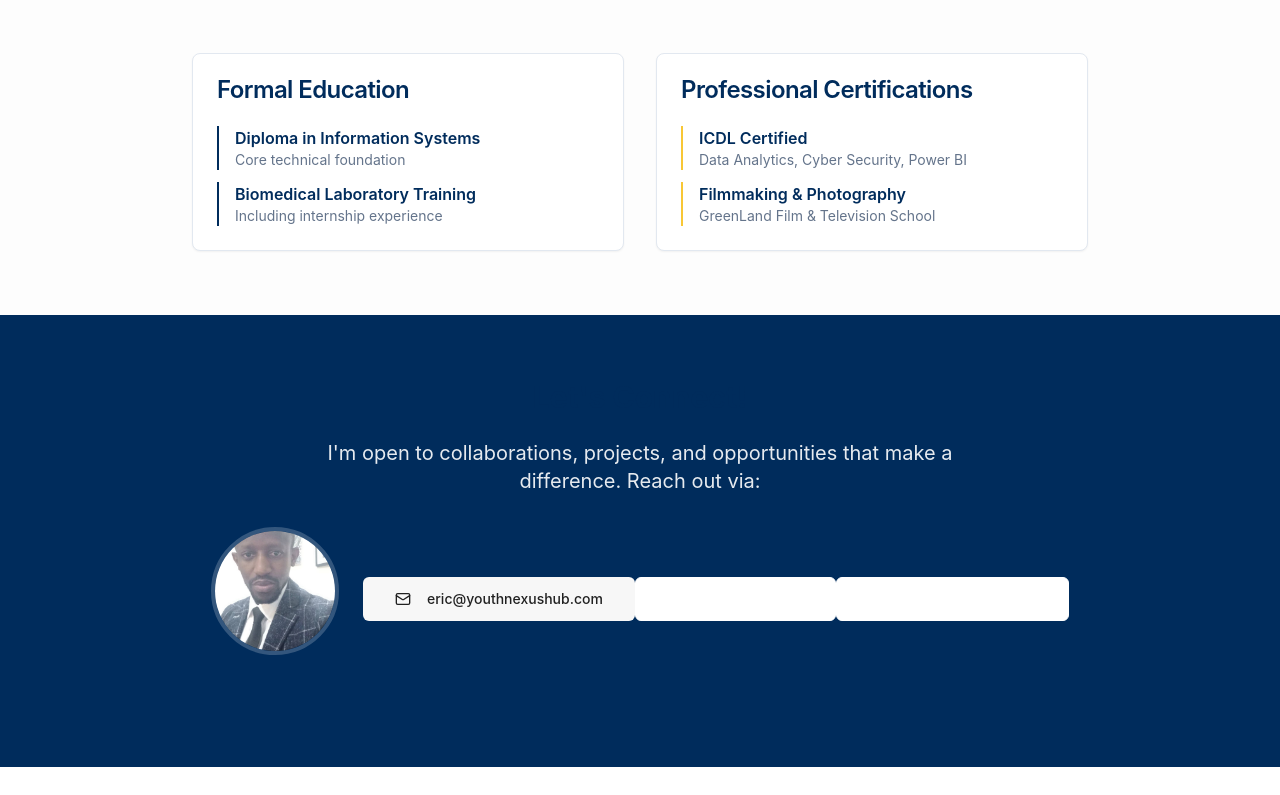
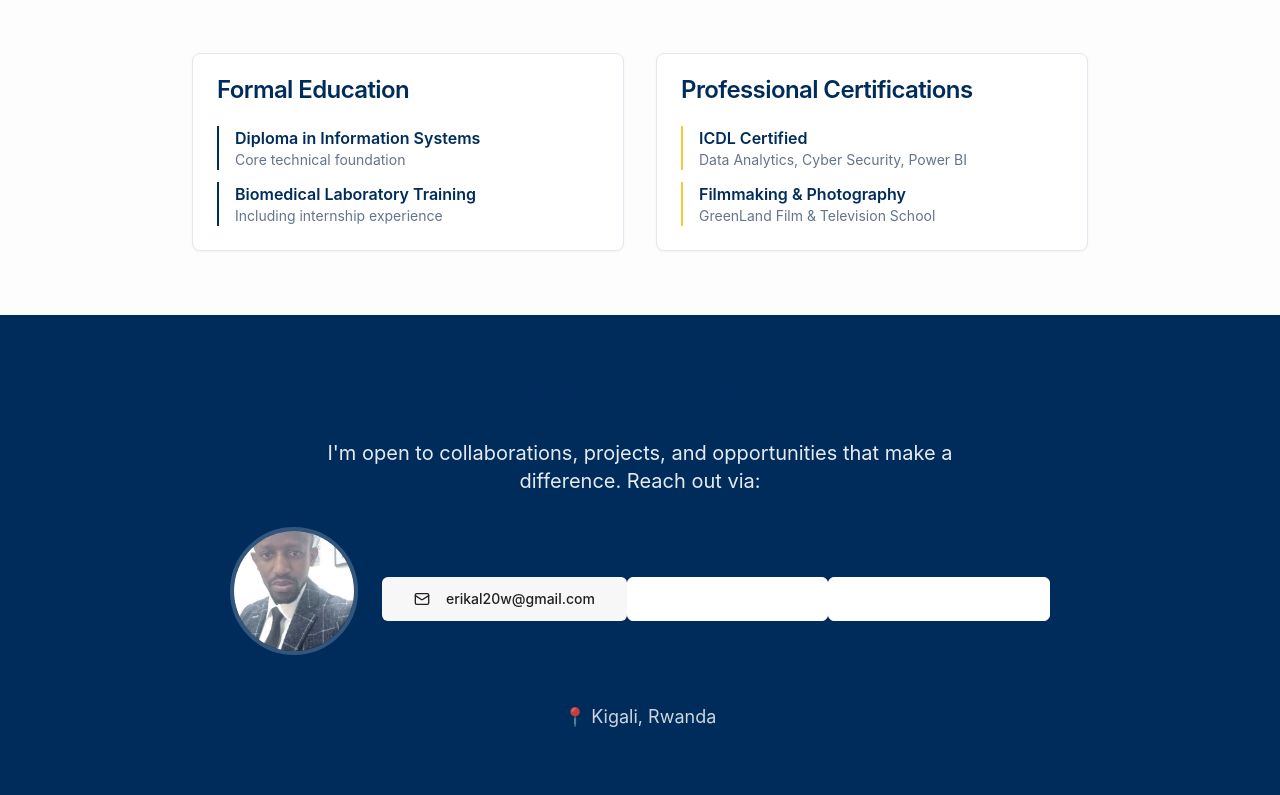
Before and after one commit to ntezeplacide2/www-youthnexushub-org, a React (Vite) app: page /portfolio in a window 1280 px wide. Shown: the part 2608-3403 px from the top of the page. Before the commit the page ends 3375 px from the top, so only its background shows below. Built offline with nearby package versions, Linux system fonts and the light colour scheme.

Commit message:
Add contact info to portfolio page
Added contact information to the portfolio page, including email, LinkedIn, phone number, and address.

```diff
--- a/src/pages/PortfolioPage.tsx
+++ b/src/pages/PortfolioPage.tsx
@@ -35,7 +35,12 @@ export const PortfolioPage = () => {
                 Technical Support | Creative Media | Social Impact Advocate
               </p>
               <div className="flex flex-wrap gap-4 justify-center lg:justify-start">
-                <Button size="lg" variant="secondary" className="font-semibold">
+                <Button
+                  size="lg"
+                  variant="secondary"
+                  className="font-semibold"
+                  onClick={() => window.open('mailto:erikal20w@gmail.com')}
+                >
                   <Mail className="w-4 h-4 mr-2" />
                   Contact Me
                 </Button>
@@ -289,19 +294,38 @@ export const PortfolioPage = () => {
               className="w-32 h-32 object-cover rounded-full border-4 border-primary-foreground/20"
             />
             <div className="space-y-4">
-              <Button size="lg" variant="secondary" className="w-full md:w-auto">
+              <Button
+                size="lg"
+                variant="secondary"
+                className="w-full md:w-auto"
+                onClick={() => window.open('mailto:erikal20w@gmail.com')}
+              >
                 <Mail className="w-4 h-4 mr-2" />
-                eric@youthnexushub.com
+                erikal20w@gmail.com
               </Button>
-              <Button size="lg" variant="outline" className="w-full md:w-auto border-primary-foreground text-primary-foreground hover:bg-primary-foreground hover:text-primary">
+              <Button
+                size="lg"
+                variant="outline"
+                className="w-full md:w-auto border-primary-foreground text-primary-foreground hover:bg-primary-foreground hover:text-primary"
+                onClick={() => window.open('https://linkedin.com/in/eric-uwitonze-954a3b16a', '_blank')}
+              >
                 <Linkedin className="w-4 h-4 mr-2" />
                 LinkedIn Profile
               </Button>
-              <Button size="lg" variant="outline" className="w-full md:w-auto border-primary-foreground text-primary-foreground hover:bg-primary-foreground hover:text-primary">
+              <Button
+                size="lg"
+                variant="outline"
+                className="w-full md:w-auto border-primary-foreground text-primary-foreground hover:bg-primary-foreground hover:text-primary"
+                onClick={() => window.open('tel:+250783385395')}
+              >
                 <Phone className="w-4 h-4 mr-2" />
-                +250 XXX XXX XXX
+                +250 783 385 395
               </Button>
             </div>
+          </div>
+
+          <div className="text-center opacity-80">
+            <p className="text-lg">📍 Kigali, Rwanda</p>
           </div>
         </div>
       </section>
```
